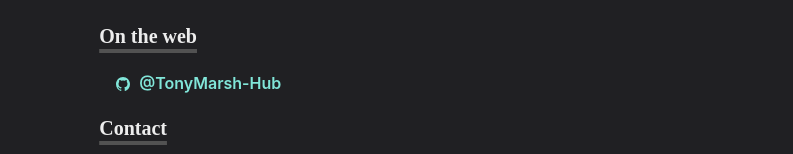
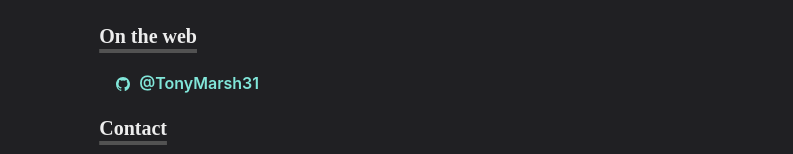
Before and after one commit to TonyMarsh31/tony-homepage, a Next.js app: page / in a window 1280 px wide. Shown: the part 638-792 px from the top of the page, without its empty margins (254-1047 px from the left). Built offline with nearby package versions, Linux system fonts and the light colour scheme; a small style sheet from the web is missing.

Commit message:
:boom: changed my GitHub username to TonyMarsh31

```diff
--- a/components/navbar.js
+++ b/components/navbar.js
@@ -80,12 +80,12 @@ const Navbar = props => {
           <LinkItem href="/works" path={path}>
             Works
           </LinkItem>
-          <LinkItem href="https://tonymarsh-hub.github.io/" path={path}>
+          <LinkItem href="https://TonyMarsh31.github.io/" path={path}>
             Blog
           </LinkItem>
           <LinkItem
             target="_blank"
-            href="https://github.com/TonyMarsh-Hub/tony-homepage"
+            href="https://github.com/TonyMarsh31/tony-homepage"
             path={path}
             display="inline-flex"
             alignItems="center"
@@ -115,12 +115,12 @@ const Navbar = props => {
                 <MenuItem as={MenuLink} href="/works">
                   Works
                 </MenuItem>
-                <MenuItem as={MenuLink} href="https://tonymarsh-hub.github.io/">
+                <MenuItem as={MenuLink} href="https://TonyMarsh31.github.io/">
                   Blog
                 </MenuItem>
                 <MenuItem
                   as={Link}
-                  href="https://github.com/TonyMarsh-Hub/tony-homepage"
+                  href="https://github.com/TonyMarsh31/tony-homepage"
                 >
                   View Source
                 </MenuItem>
--- a/pages/index.js
+++ b/pages/index.js
@@ -122,13 +122,13 @@ const Home = () => {
           </Heading>
           <List>
             <ListItem>
-              <Link href="https://github.com/TonyMarsh-Hub" target="_blank">
+              <Link href="https://github.com/TonyMarsh31" target="_blank">
                 <Button
                   variant="ghost"
                   colorScheme="teal"
                   leftIcon={<IoLogoGithub />}
                 >
-                  @TonyMarsh-Hub
+                  @TonyMarsh31
                 </Button>
               </Link>
             </ListItem>
--- a/pages/works/reggie.js
+++ b/pages/works/reggie.js
@@ -18,7 +18,7 @@ const Work = () => (
           <Meta>Source</Meta>
           <span>
             <Link
-              href="https://github.com/TonyMarsh-Hub/reggie_take_out"
+              href="https://github.com/TonyMarsh31/reggie_take_out"
               target="_blank"
             >
               Github repository
```
